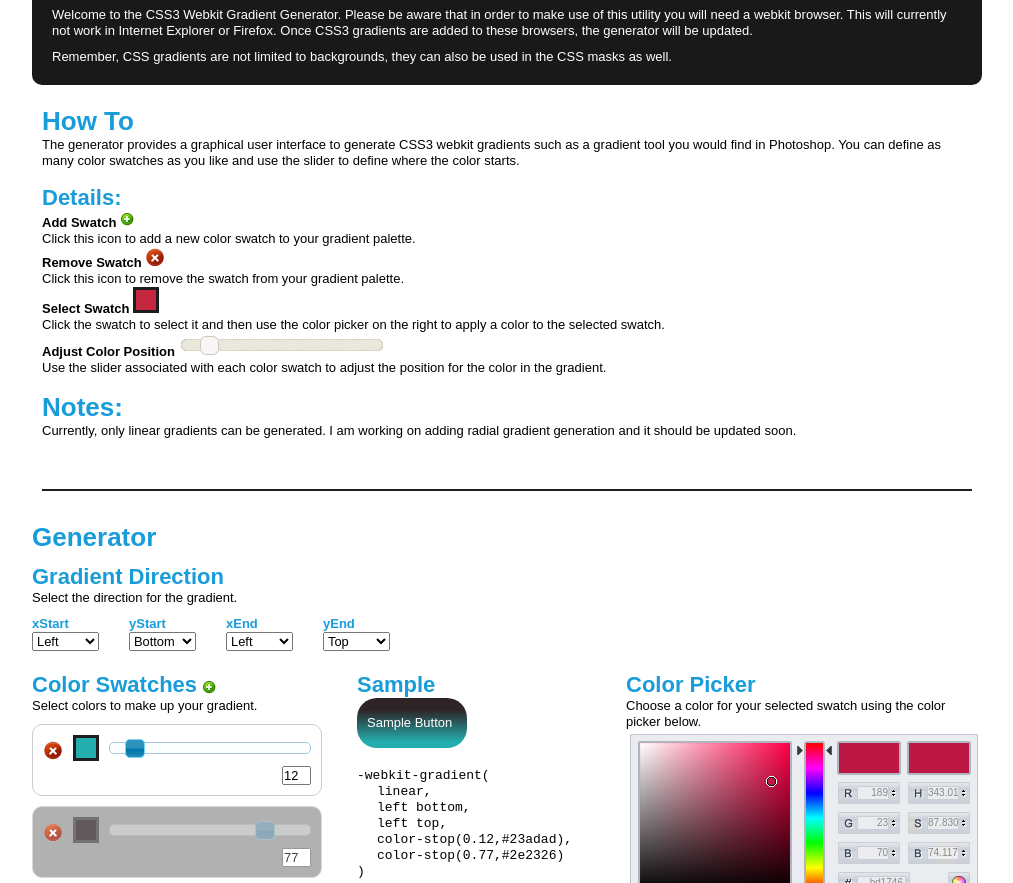
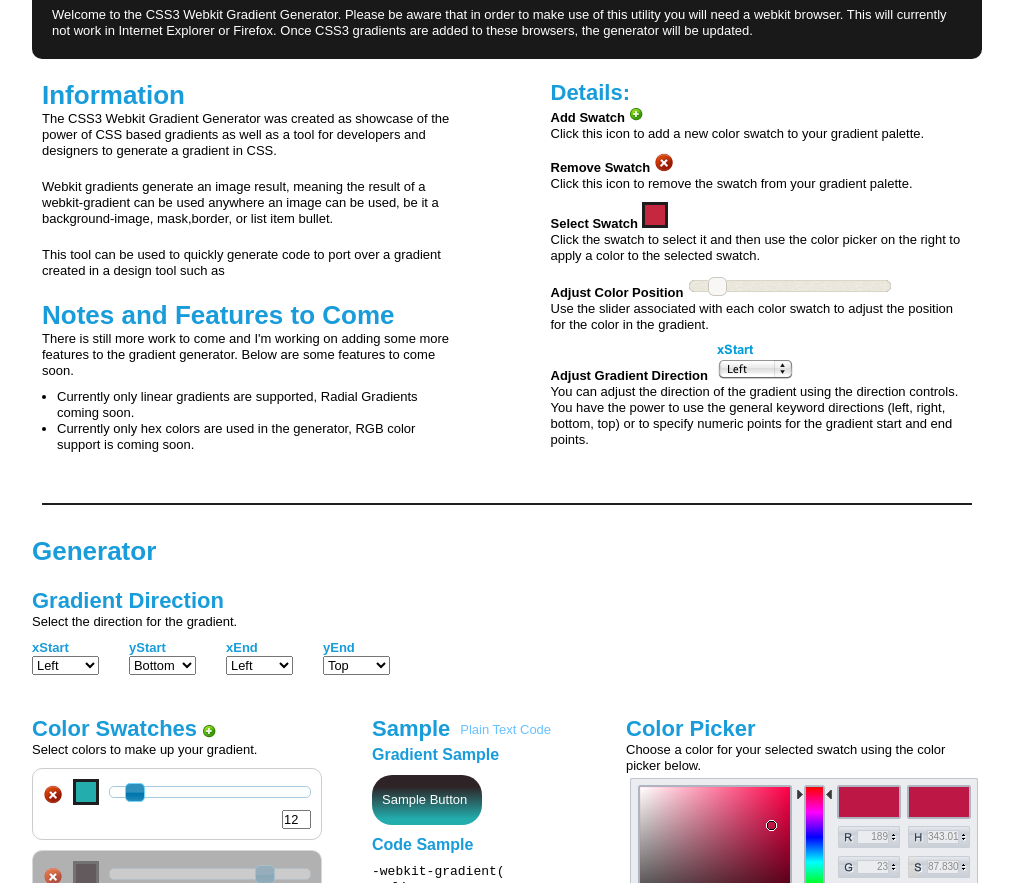
Before and after one commit to dgalarza/CSS3-Gradient-Generator, a plain HTML site: page index.html in a window 1280 px wide. Shown: the part 60-943 px from the top of the page, without its empty margins (133-1146 px from the left). Drawn offline with Linux system fonts and the light colour scheme.

Commit message:
Updated layout, preparing for plain text output of CSS code

```diff
--- a/css/style.css
+++ b/css/style.css
@@ -10,6 +10,7 @@ a,a:visited { color: #68C2FF; text-decoration: none; }
 h1 { font-size: 30px; color: #68C2FF; }
 h2 { font-size: 26px; }
 h3 { font-size: 22px; }
+h4 { font-size: 16px; margin-bottom: 10px; }
 
 #page-wrapper {
 	width: 950px;
@@ -35,10 +36,28 @@ h3 { font-size: 22px; }
 	margin-top: 10px;
 }
 
-#instructions {
+#info-panel {
 	margin: 0 10px 30px 10px;
 	padding-bottom: 50px;
 	border-bottom: 2px solid #1E1E1E;
+	float: left;
+}
+
+#instructions {
+	width: 45%;
+	float: left;
+}
+
+#instructions p + p {
+	margin-top: 20px;
+}
+
+.notes-section {
+	margin-top: 20px;
+}
+
+.notes-section ul {
+	margin: 10px 0 0 15px;
 }
 
 #color-swatches {
@@ -48,7 +67,6 @@ h3 { font-size: 22px; }
 
 #picker-container{
 	width: 356px;
-	margin-left: 20px;
 	float: right;
 }
 
@@ -113,7 +131,16 @@ h3 { font-size: 22px; }
 
 #sample-button-container {
 	width: 220px;
-	margin-left: 35px;
+	margin-left: 50px;
+	float: left;
+}
+
+#sample-button-container h3 { float: left; }
+
+#sample-button-container #plain-text {
+	margin-left: 10px;
+	display: block;
+	line-height: 30px;
 	float: left;
 }
 
@@ -130,6 +157,7 @@ h3 { font-size: 22px; }
 #sample-button-container #sample-btn:visited {
 	width: 100px;
 	height: 50px;
+	margin-bottom: 10px;
 	padding-left: 10px;
 	display: block;
 	background: -webkit-gradient(
@@ -142,6 +170,7 @@ h3 { font-size: 22px; }
 	-moz-border-radius: 20px;
 	color: #FFFFFF;
 	text-decoration: none;
+	clear: both;
 }
 
 #add-swatch {
@@ -155,8 +184,12 @@ h3 { font-size: 22px; }
 	float: left;
 }
 
+#g-generator {
+	clear: both;
+}
+
 #g-generator h2 {
-	margin-bottom: 10px;
+	margin-bottom: 20px;
 }
 
 #footer {
@@ -194,7 +227,6 @@ h3 { font-size: 22px; }
 * Style Code sampling
 */
 #gradient-css {
-	margin-top: 20px;
 	font-family: monospace;
 }
 
@@ -203,12 +235,18 @@ ul.code li {
 	text-indent: 20px;
 }
 
+dl dd + dt {
+	margin-top: 10px;
+}
+
 dl dd {
 	margin: 0;
 }
 
 .details-section {
-	margin: 15px 0;
+	float: left;
+	width: 45%;
+	margin-left: 90px;
 }
 
 .jump-nav {
@@ -227,7 +265,7 @@ dl dd {
 }
 
 #gradient-direction {
-	margin-bottom: 20px;
+	margin-bottom: 40px;
 	float: left;
 }
 
--- a/index.html
+++ b/index.html
@@ -21,25 +21,35 @@
 		<!--BEGIN: Page Wrapper-->
 		<div id="page-wrapper">
 
-			<!--BEGIN: Page Wrapper-->
+			<!--BEGIN: Page Header-->
 			<div id="page-header">
 				<h1>CSS3 Webkit Gradient Generator v1.0</h1>
 				<p>Welcome to the CSS3 Webkit Gradient Generator. Please be aware that in order to make use of this utility you will need a webkit browser.  This will currently not work in Internet Explorer or Firefox.  Once CSS3 gradients are added to these browsers, the generator will be updated.</p>
+			</div>
+			<!--END: Page Header-->
 
-				<p>Remember, CSS gradients are not limited to backgrounds, they can also be used in the CSS masks as well.</p>
-				<ul class="jump-nav hide">
-					<li><a href="#about">About</a></li>
-					<li><a href="#how">How To</a></li>
-					<li><a href="#generator">Generator</a></li>
-				</ul>
-			</div>
-			<!--END: Page Wrapper-->
+			<!--BEGIN Info Panel-->
+			<div id="info-panel">
+				<!--BEGIN: Instructions-->
+				<div id="instructions">
+					<h2>Information</h2>
+					<p>The CSS3 Webkit Gradient Generator was created as showcase of the power of CSS based gradients as well as a tool for developers and designers to generate a gradient in CSS.</p>
+					<p>Webkit gradients generate an image result, meaning the result of a webkit-gradient can be used anywhere an image can be used, be it a background-image, mask,border, or list item bullet.</p>
+					<p>This tool can be used to quickly generate code to port over a gradient created in a design tool such as
 
-			<!--BEGIN: Instructions-->
-			<div id="instructions">
-				<h2>How To</h2>
-				<p>The generator provides a graphical user interface to generate CSS3 webkit gradients such as a gradient tool you would find in Photoshop. You can define as many color swatches as you like and use the slider to define where the color starts.</p>
+					<div class="notes-section">
+						<h2>Notes and Features to Come</h2>
+						<p>There is still more work to come and I'm working on adding some more features to the gradient generator. Below are some features to come soon.</p>
+						<ul>
+							<li>Currently only linear gradients are supported, <strong>Radial Gradients</strong> coming soon.</li>
+							<li>Currently only hex colors are used in the generator, <strong>RGB color support</strong> is coming soon.</li>
+						</ul>
+					</div>
 
+				</div>
+				<!--END: Instructions-->
+
+				<!--BEGIN: Details-->
 				<div class="details-section">
 					<h3>Details:</h3>
 					<dl>
@@ -54,14 +64,14 @@
 
 						<dt>Adjust Color Position <img src="/images/slider-ss.png" title="Position Slider" alt="Position Slider" /></dt>
 						<dd>Use the slider associated with each color swatch to adjust the position for the color in the gradient.</dd>
+
+						<dt>Adjust Gradient Direction <img src="/images/direction-ss.png" title="Direction Controls" alt="Direction Controls" /></dt>
+						<dd>You can adjust the direction of the gradient using the direction controls. You have the power to use the general keyword directions (left, right, bottom, top) or to specify numeric points for the gradient start and end points.</dd>
 					</dl>
 				</div>
-
-				<h2>Notes:</h2>
-				<p>Currently, only linear gradients can be generated. I am working on adding radial gradient generation and it should be updated soon.</p>
-
+				<!--END: Details-->
 			</div>
-			<!--END: Instructions-->
+			<!--END: Info Panel-->
 
 			<!--BEGIN: Generator -->
 			<div id="g-generator">
@@ -140,7 +150,12 @@
 				<!--BEGIN: Sample Button-->
 				<div id="sample-button-container">
 					<h3>Sample</h3>
-					<a href="#" id="sample-btn">Sample Button</a>
+					<a id="plain-text" href="#" title="Show plain text code">Plain Text Code</a>
+
+					<h4>Gradient Sample</h4>
+					<div id="sample-btn">Sample Button</div>
+
+					<h4>Code Sample</h4>
 					<div id="gradient-css">
 							-webkit-gradient(
 							<ul class="code">
```
Also changed, not shown: images/direction-ss.png (added).
